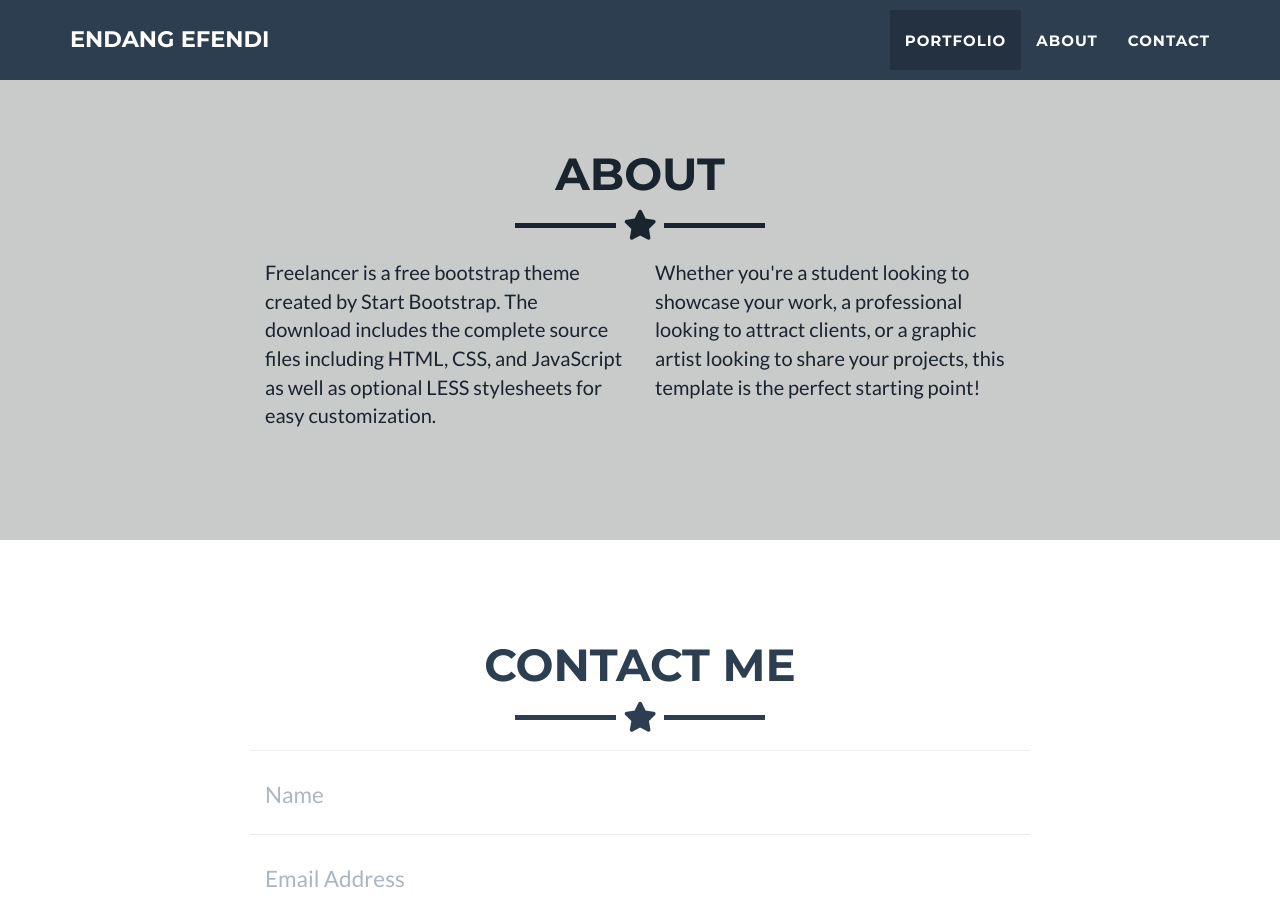
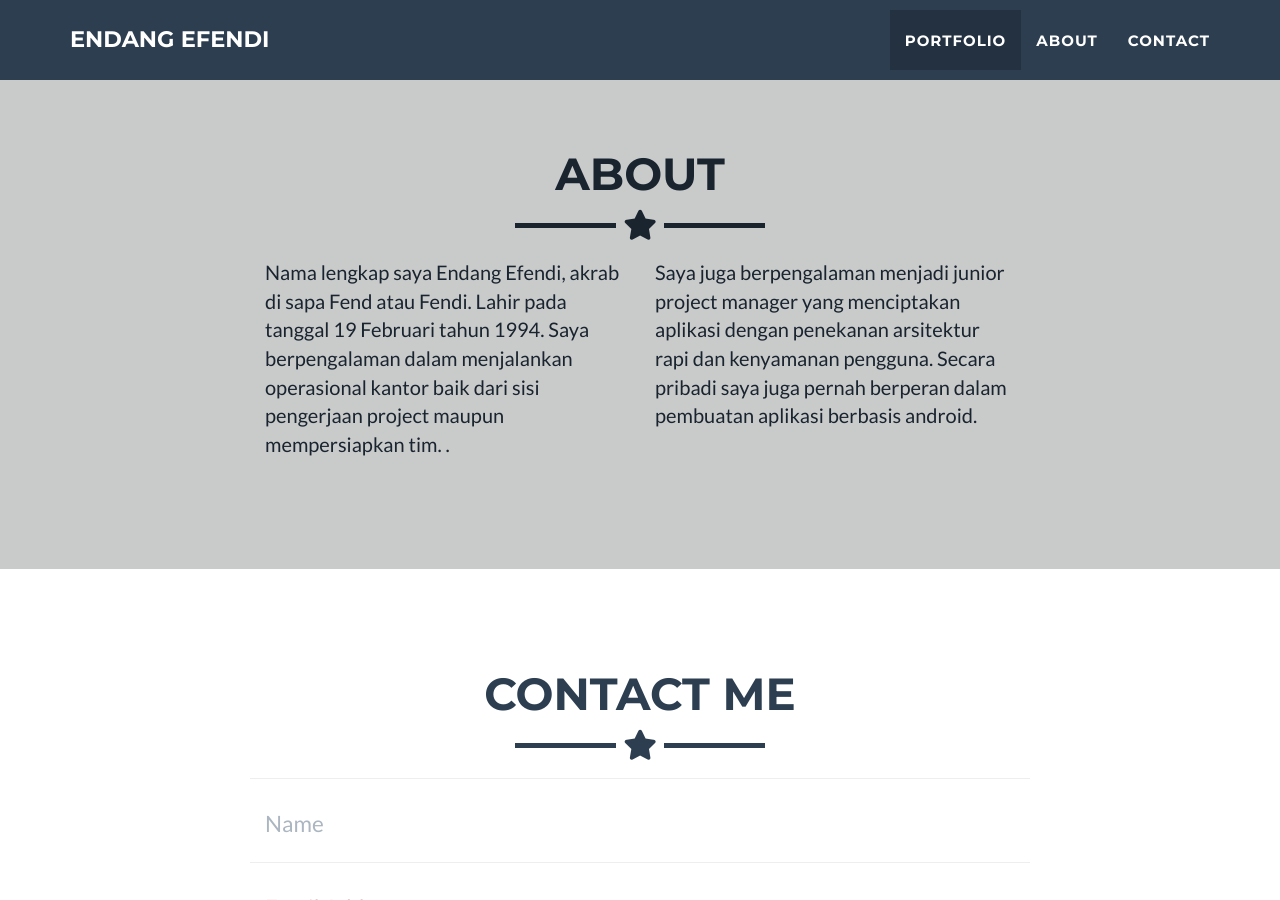
Before and after one commit to endangefendi/endangefendi.github.io, a Jekyll site: the page built from _posts/2014-07-18-project-1.markdown, in a window 1280 px wide and 900 px high, scrolled down 2252 px. Built offline with Jekyll 4.4.1, drawn with Linux system fonts in a browser that asks for light colours.

Commit message:
change about

```diff
--- a/_includes/about.html
+++ b/_includes/about.html
@@ -9,13 +9,10 @@
     </div>
     <div class="row">
       <div class="col-lg-4 col-lg-offset-2">
-        <p>Freelancer is a free bootstrap theme created by Start Bootstrap. The download includes the complete
-          source files including HTML, CSS, and JavaScript as well as optional LESS stylesheets for easy
-          customization.</p>
+        <p>Nama lengkap saya Endang Efendi, akrab di sapa Fend atau Fendi. Lahir pada tanggal 19 Februari tahun 1994. Saya berpengalaman dalam menjalankan operasional kantor baik dari sisi pengerjaan project maupun mempersiapkan tim. .</p>
       </div>
       <div class="col-lg-4">
-        <p>Whether you're a student looking to showcase your work, a professional looking to attract clients, or
-          a graphic artist looking to share your projects, this template is the perfect starting point! </p>
+        <p>Saya juga berpengalaman menjadi junior project manager yang menciptakan aplikasi dengan penekanan arsitektur rapi dan kenyamanan pengguna. Secara pribadi saya juga pernah berperan dalam pembuatan aplikasi berbasis android. </p>
       </div>
     </div>
   </div>
```
